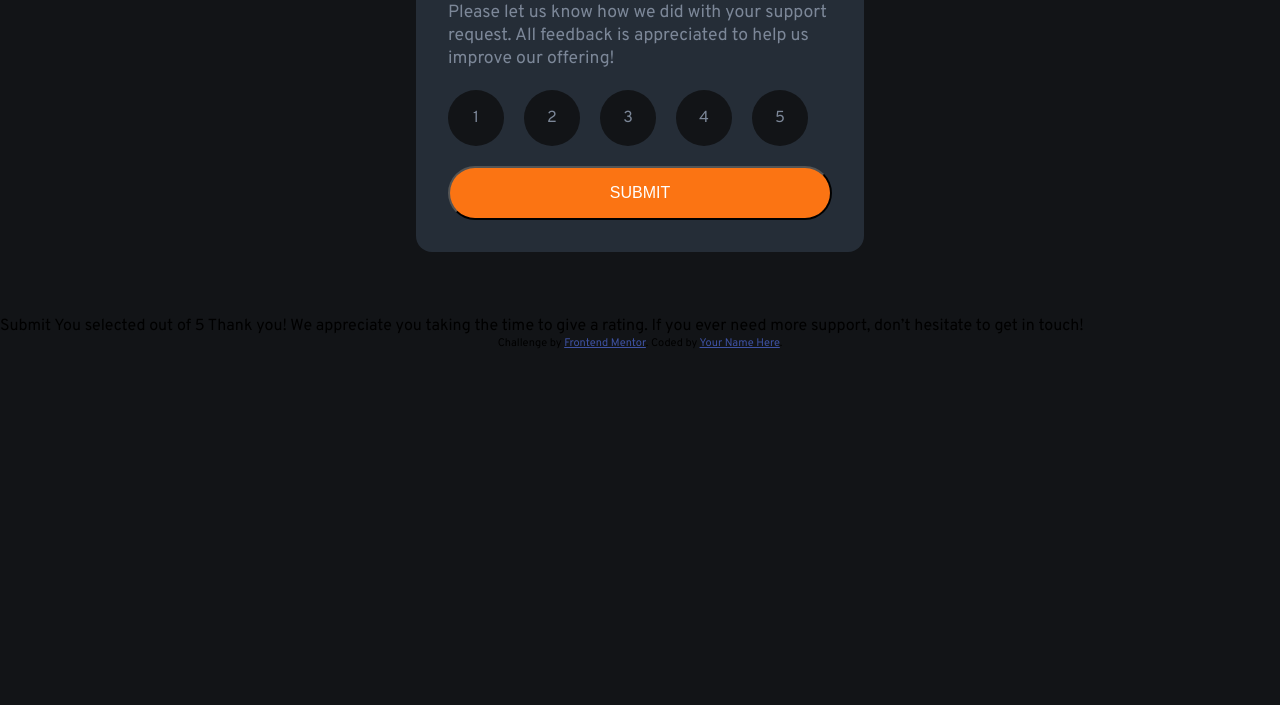
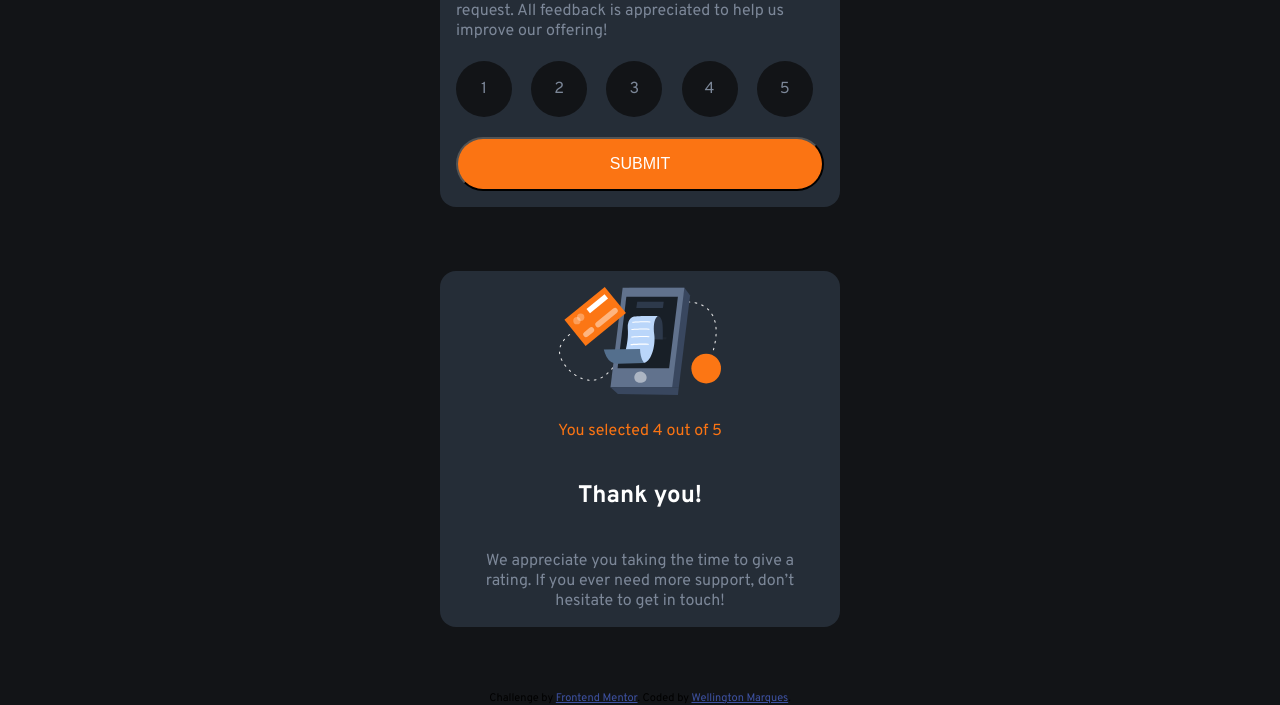
Before and after one commit to WellingtonMarques96/interative-ratingmentor, a plain HTML site: page index.html in a window 1280 px wide. Shown: the part 215-920 px from the top of the page. Before the commit the page ends 800 px from the top, so only its background shows below. Drawn offline with Linux system fonts and the light colour scheme.

Commit message:
segunda parte

```diff
--- a/index.html
+++ b/index.html
@@ -28,7 +28,7 @@
 
 <body>
   <!-- Rating state start -->
-  <main>
+  <main class="container">
     <div class="icon"><img src="./images/icon-star.svg" width="14" alt=""></div>
     <h1 class="cor-02">How did we do?</h1>
     <p class="cor-04"> Please let us know how we did with your support request. All feedback is appreciated
@@ -42,32 +42,29 @@
     </div>
     <button class="cor-02">submit</button>
   </main>
-
-
-
-
-
-
-  Submit
-
   <!-- Rating state end -->
 
   <!-- Thank you state start -->
-
-  You selected <!-- Add rating here --> out of 5
-
-  Thank you!
-
-  We appreciate you taking the time to give a rating. If you ever need more support,
-  don’t hesitate to get in touch!
-
+  <article class="container">
+    <div>
+      <img src="./images/illustration-thank-you.svg" alt="imagem de agradecimento">
+    </div>
+    <span class="cor-01"> You selected 4 out of 5</span>
+    <h2 class="cor-02">Thank you!</h2>
+    <p class="cor-04">
+      We appreciate you taking the time to give a rating. If you ever need more support,
+      don’t hesitate to get in touch!
+    </p>
+  </article>
   <!-- Thank you state end -->
 
-
-  <div class="attribution">
-    Challenge by <a href="https://www.frontendmentor.io?ref=challenge" target="_blank">Frontend Mentor</a>.
-    Coded by <a href="#">Your Name Here</a>.
-  </div>
+  <footer>
+    <div class="attribution">
+      Challenge by <a href="https://www.frontendmentor.io?ref=challenge" target="_blank">Frontend Mentor</a>.
+      Coded by <a href="https://github.com/WellingtonMarques96">Wellington Marques</a>.
+    </div>
+  </footer>
+  <script src="./script.js"></script>
 </body>
 
 </html>
--- /dev/null
+++ b/script.js
@@ -0,0 +1,12 @@
+const escolher = document.querySelectorAll(".numbers span");
+
+function changeColor(event) {
+  link.style.backgroundColor = "hsl(25, 97%, 53%)";
+}
+
+function numberClick(numero) {
+  numero.addEventListener("click", changeColor);
+}
+
+escolher.forEach(numberClick);
+console.log(escolher);
--- a/style.css
+++ b/style.css
@@ -1,3 +1,5 @@
+/*--GLOBAL--*/
+
 @import url(./css/utilities.css);
 
 body {
@@ -10,16 +12,19 @@ img {
   max-width: 100%;
 }
 
-main {
-  max-width: 24rem;
+.container {
+  box-sizing: border-box;
+  max-width: 25rem;
   background-color: var(--cor-05);
   display: grid;
-  padding: 2rem;
+  padding: 1rem;
   margin-block: 4rem;
   margin-inline: auto;
   border-radius: 1rem;
   gap: 1.25rem;
 }
+
+/*--MAIN--*/
 
 .icon {
   width: 1.5rem;
@@ -38,18 +43,18 @@ main {
 
 h1 {
   margin: 0rem;
-  font-size: 2rem;
+  font-size: 1.8rem;
   font-weight: 700;
 }
 
 p {
   margin: 0rem;
-  font-size: 1.1rem;
+  font-size: 1rem;
   font-weight: 400;
 }
 .numbers {
   display: flex;
-  gap: 1.25rem;
+  gap: 1.2rem;
 }
 .numbers span {
   background: var(--cor-06);
@@ -80,3 +85,17 @@ button:hover {
   background: var(--cor-02);
   color: red;
 }
+
+/*--Thank you--*/
+
+article {
+  display: grid;
+  place-items: center;
+  gap: 1rem;
+}
+
+article p {
+  display: grid;
+  text-align: center;
+  padding-inline: 1rem;
+}
```
